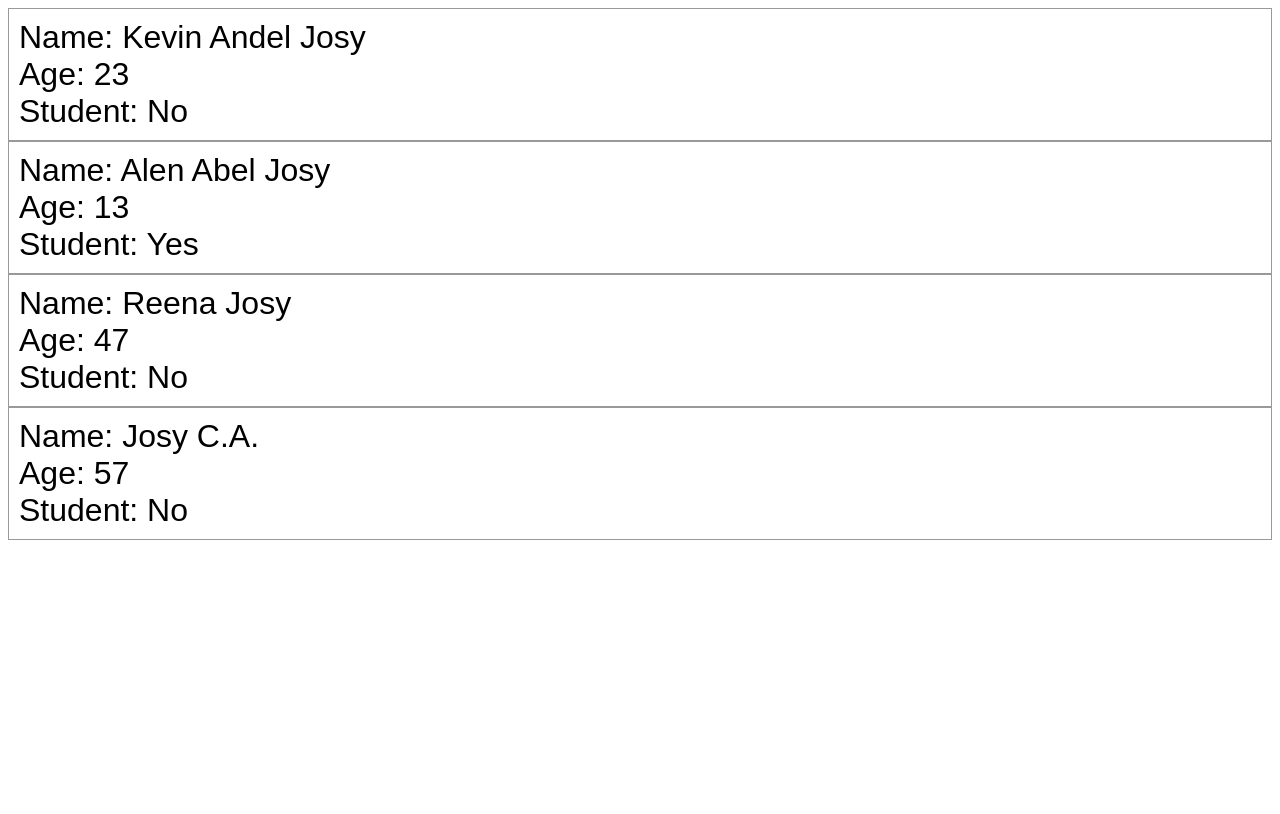
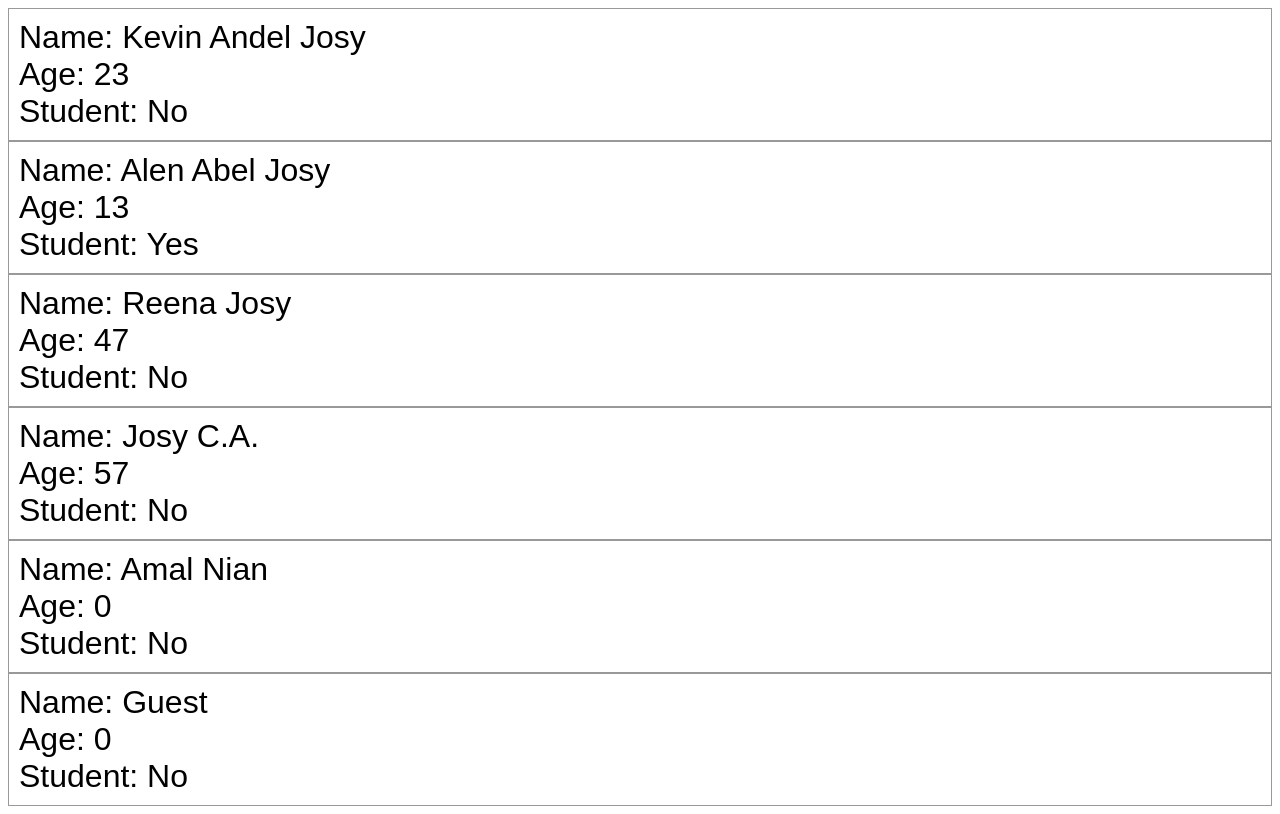
Before and after one commit to kevinandel/ReactBeginning, a React (Vite) app in the folder my-react-app/: page / in a window 1280 px wide. Built offline with nearby package versions, Linux system fonts and the light colour scheme.

Commit message:
Learned defaultprops

```diff
--- a/my-react-app/src/App.jsx
+++ b/my-react-app/src/App.jsx
@@ -14,6 +14,8 @@ function App() {
     <Student name="Alen Abel Josy" age={13} isStudent={true}/>
     <Student name="Reena Josy" age={47} isStudent={false}/>
     <Student name="Josy C.A." age={57} isStudent={false}/>
+    <Student name="Amal Nian"/>
+    <Student/>
     </>
   );
 }
--- a/my-react-app/src/Student.jsx
+++ b/my-react-app/src/Student.jsx
@@ -15,4 +15,9 @@ Student.propTypes = {
   age: PropTypes.number,
   isStudent: PropTypes.bool
 }
+Student.defaultProps = {
+  name: "Guest",
+  age: 0,
+  isStudent: false
+}
 export default Student;
```
